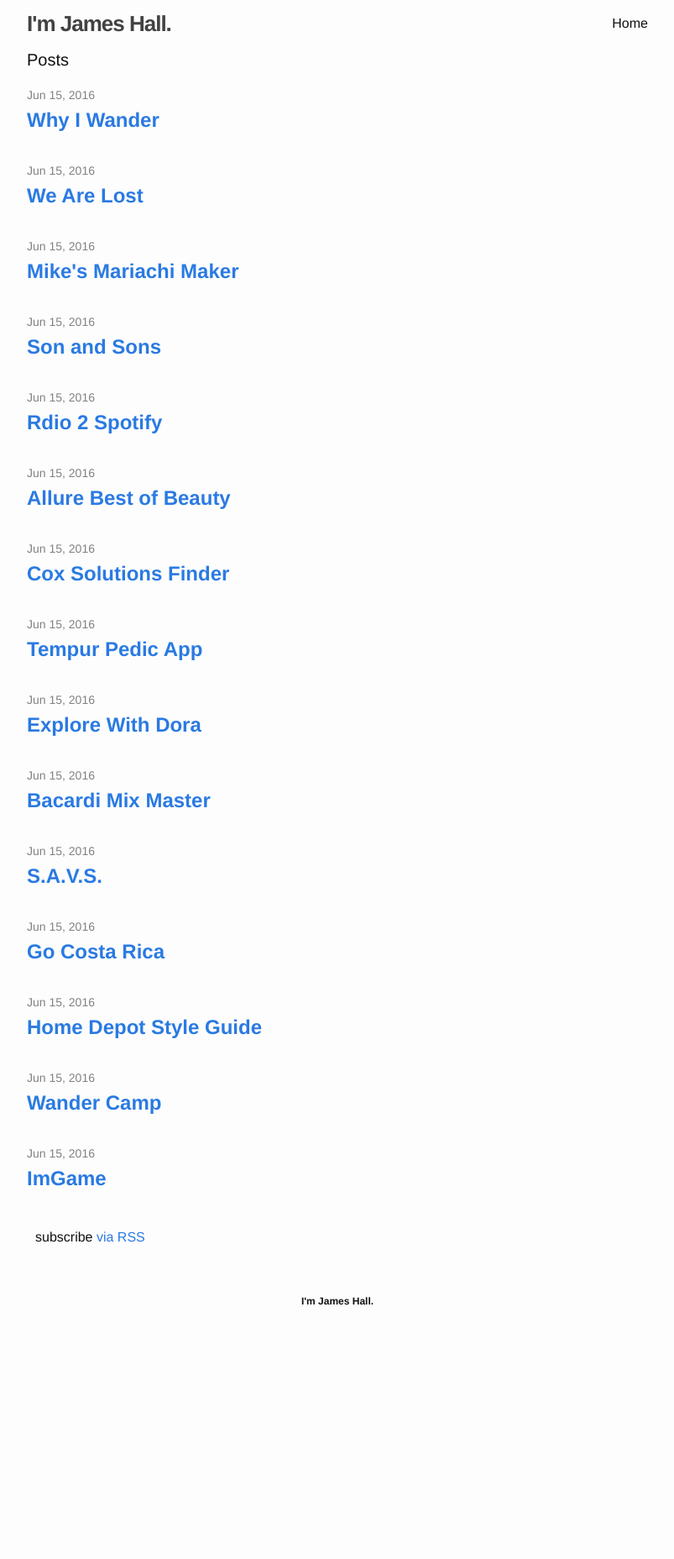
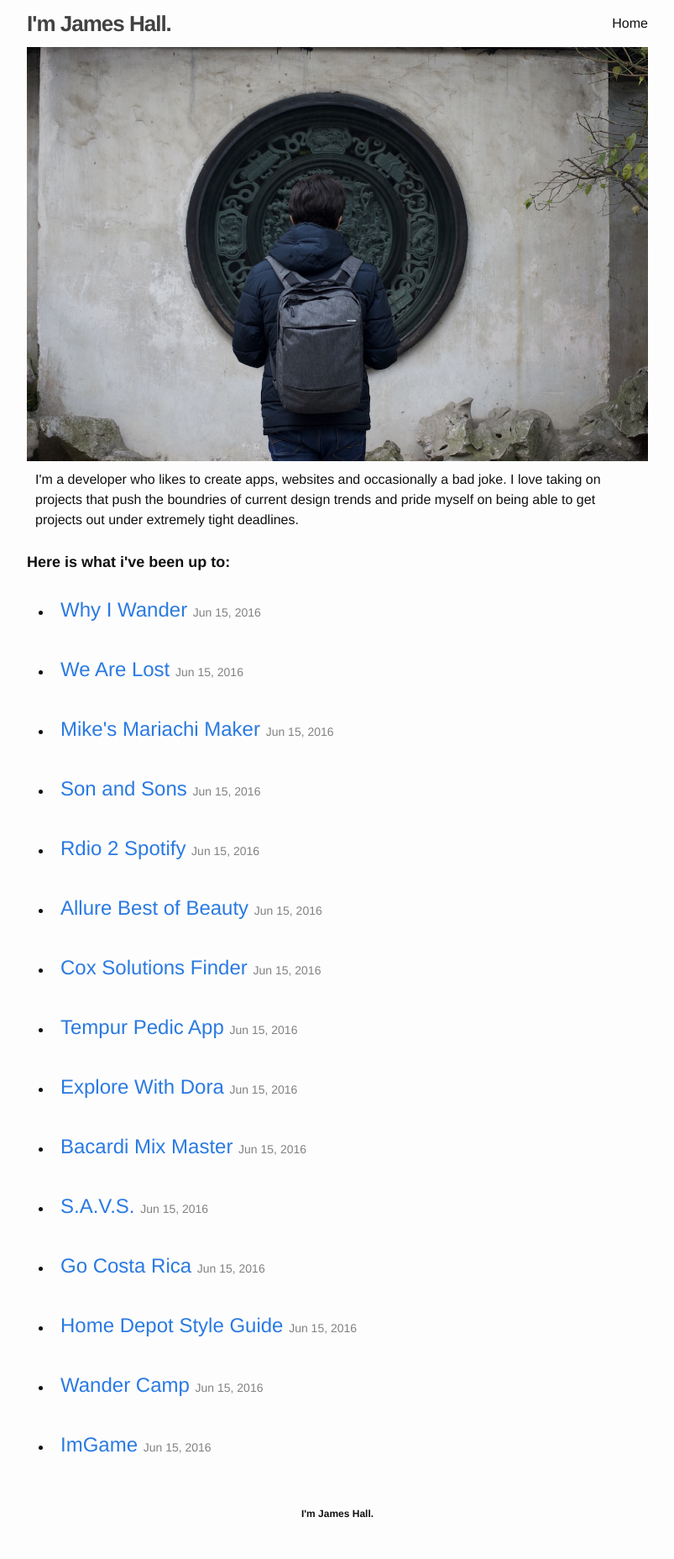
Before and after one commit to imjameshall/imjameshall.com, a Jekyll site: the page built from index.html, in a window 1280 px wide. Shown: the whole page at 84% size, without its empty margins (238-1041 px from the left). Built offline with Jekyll 4.4.1, drawn with Linux system fonts in a browser that asks for light colours; before the commit the page ends 1603 px from its top, so only the background shows below that.

Commit message:
Updated Index

```diff
--- a/index.html
+++ b/index.html
@@ -2,22 +2,21 @@
 layout: default
 ---
 
-<div class="home">
-
-  <h1 class="page-heading">Posts</h1>
-
-  <ul class="post-list">
+<img src='{{ site.baseurl }}/img/homepage-image.jpg'/>
+<p>
+  I'm a developer who likes to create apps, websites and occasionally a bad joke. I love taking on projects that push the boundries of current design trends and pride myself on being able to get projects out under extremely tight deadlines.
+</p>
+<h2>Here is what i've been up to:</h2>
+<ul id="categories" class="clr">
     {% for post in site.posts %}
-      <li>
-        <span class="post-meta">{{ post.date | date: "%b %-d, %Y" }}</span>
-
-        <h2>
-          <a class="post-link" href="{{ post.url | prepend: site.baseurl }}">{{ post.title }}</a>
-        </h2>
-      </li>
+    <li>
+        <div><a class="post-link" href="{{ post.url | prepend: site.baseurl }}">
+            <p>{{ post.title }}
+            <span class="post-meta">{{ post.date | date: "%b %-d, %Y" }}</span>
+            </p>
+            {{ post.homepage-image}}
+            </a>
+        </div>
+    </li>
     {% endfor %}
-  </ul>
-
-  <p class="rss-subscribe">subscribe <a href="{{ "/feed.xml" | prepend: site.baseurl }}">via RSS</a></p>
-
-</div>
+</ul>
```
